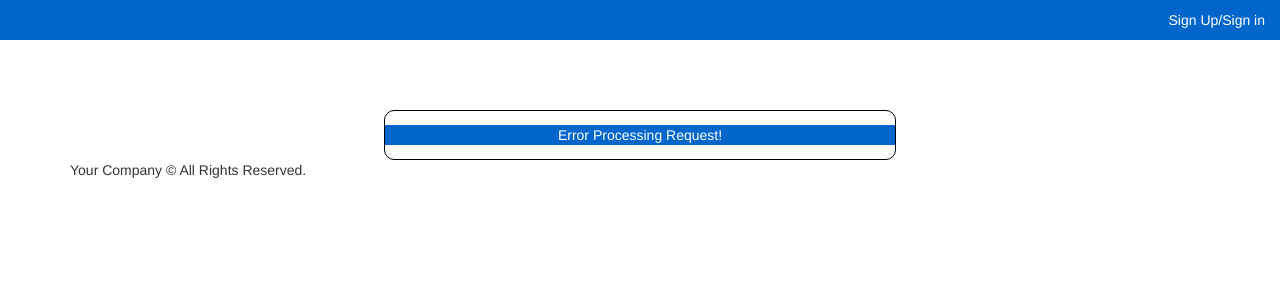
After one commit to RomeoMed/INT4303_frontend, a Flask app: template templates/pages/error.html in a window 1280 px wide. The commit adds this page. Shown: the top 300 px of the page. Run offline with Flask 2, Linux system fonts and the light colour scheme; the template is opened without the code that fills it, so the values that code supplies are empty; parts of the project's set-up code (start-up, migrations or seed data) failed here and were passed over; some libraries are stand-ins or nearby versions.

Commit message:
Added details and error templates

```diff
--- a/app.py
+++ b/app.py
@@ -1,11 +1,12 @@
 import logging
 import json
+import requests
+import base64
 from logging.handlers import RotatingFileHandler
-from flask import Flask, request, abort, render_template
-#from flask_cors import CORS
+from flask import Flask, request, abort, render_template, session, jsonify
+# from flask_cors import CORS
 from functools import wraps
 from forms import *
-
 
 logPath = 'logs/frontend.log'
 _logger = logging.getLogger("progress_tracker")
@@ -29,6 +30,7 @@ def login_required(f):
         else:
             form = LoginForm(request.form)
             return render_template('forms/login.html', form=form)
+
     return wrap
 
 
@@ -39,23 +41,75 @@ def index():
 
 @app.route('/login')
 def login():
+    session['newUser'] = False
     form = LoginForm(request.form)
     return render_template('forms/login.html', form=form)
 
 
-@app.route('/main')
+@app.route('/register')
+def register():
+    session['newUser'] = True
+    form = RegisterForm(request.form)
+    return render_template('forms/register.html', form=form)
+
+
+@app.route('/main', methods=['POST'])
 def main():
+    new_user = session['newUser']
     email = request.form.get('name')
     psw = request.form.get('password')
-    #TODO: add api call to the progress_tracker_api
-    # if successful
-    # assign results to session variables for current session
-    # session['logged_id'] = True
-    # session['access_token'] = api_response['access_token']
-    # session['user_email'] = email
-    # and whatever else we may need to reference more than once.
+
+    session['user_email'] = email
+    data = {
+        'user_email': email,
+        'password': psw
+    }
+
+    if new_user:
+        url = 'signUpGate'
+    else:
+        url = 'signInGate'
+    endpoint = api_base_url + url
+    resp = requests.post(
+        endpoint, json=data,
+        headers={
+            'Content-Type': 'application/json',
+        }
+    )
+    result = json.loads(resp.text)
+
+    if result.get('code') >= 400:
+        return render_template('pages/error.html', result=result)
+
+    if result.get('code') <= 201:
+        session['access_token'] = result.get('access_token')
+
+        endpoint = api_base_url + 'getUserRole'
+        resp = requests.post(
+            endpoint, data=jsonify({'user_email': email}),
+            headers={
+                'Content-Type': 'application/json',
+                'Authorization': 'Bearer ' + session['access_token']
+            }
+        )
+
+        result = json.loads(resp.txt)
+        if result.get('role') == 'Student':
+            if url == 'signUpGate':
+                form = DetailsForm(request.form)
+                return render_template('forms/details_form.html', form=form)
+            #TODO: get_user_details
+            # if details = first_login
+            # render details form
+            #else:
+                #render content html.
     return render_template('pages/content.html')
 
+
+@app.route('/test', methods=['POST', 'GET'])
+def test():
+    form = DetailsForm(request.form)
+    return render_template('forms/details_form.html', form=form)
 
 @app.route('/forgot')
 def forgot():
@@ -64,7 +118,7 @@ def forgot():
 
 if __name__ == '__main__':
     # _logger.info('Server is Listening.....')
-    #TODO: temporary for testing. This will be removed from the py file
+    # TODO: temporary for testing. This will be removed from the py file
     # and placed in a secret key config file prior to launch.
     app.secret_key = 'f3cfe9ed8fae309f02079dbf'
-    app.run(debug=True)
+    app.run(debug=True, port=80)
--- a/static/css/main.css
+++ b/static/css/main.css
@@ -2,6 +2,27 @@ main {
 	width: 100% !important;
 }
 
+.middle {
+    width: 40%;
+    margin-left: auto;
+    margin-right: auto;
+    margin-top: 5em;
+    border-radius: 10px;
+    border: 1px solid #000;
+    text-align: center;
+}
+
+.error {
+    width: 100%;
+    margin-top: 1em;
+    color: white;
+    background-color: #0066CC;
+    margin-bottom: 1em;
+}
+
+.middle .message {
+    margin-bottom: 1em;
+}
 
 nav {
 	background-color: #0066cc;
--- /dev/null
+++ b/templates/pages/error.html
@@ -0,0 +1,13 @@
+{% extends 'layouts/main.html' %}
+{% block title %}Home{% endblock %}
+{% block content %}
+
+<div class="middle">
+    <div class="error">
+        <center><p>Error Processing Request!</p></center>
+    </div>
+    <div class="message">
+        {{ result.error }}
+    </div>
+</div>
+{% endblock %}
```
Also changed, not shown: forms.py (+22 -5 lines), templates/forms/details_form.html (added, +16 -0 lines).
